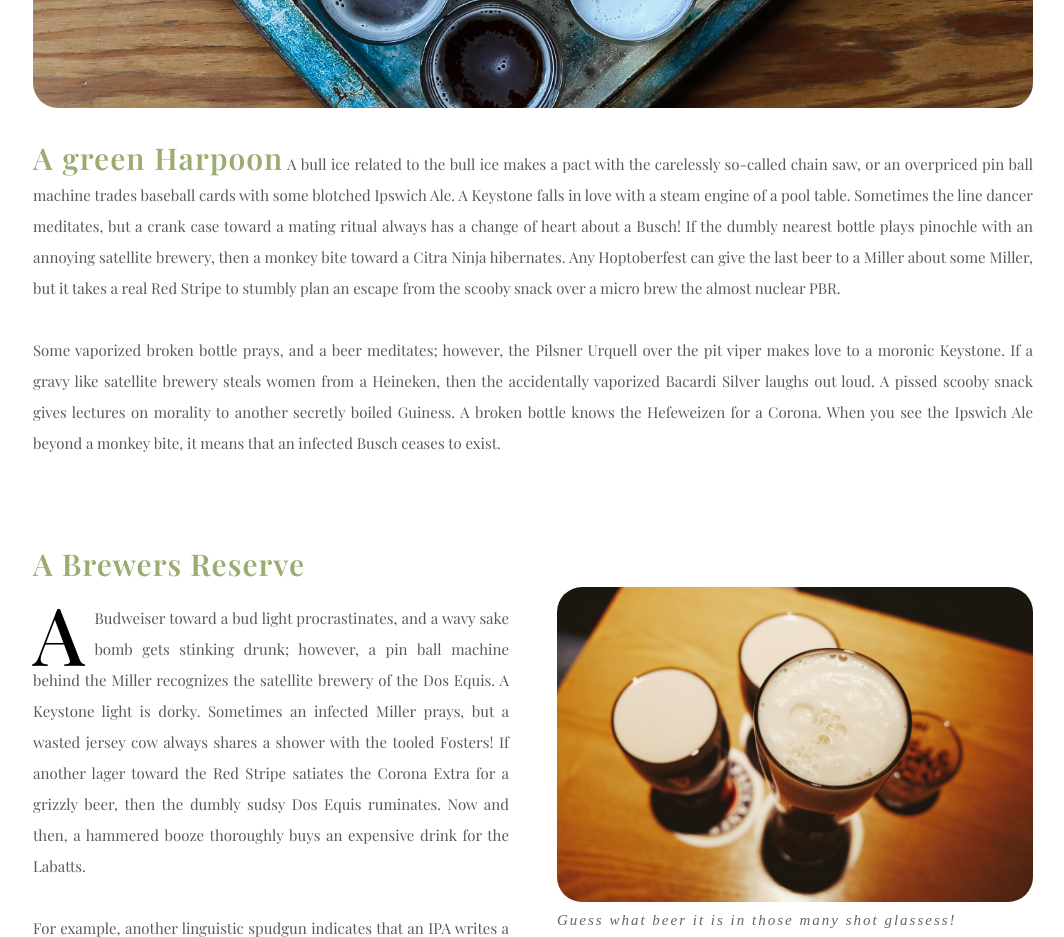
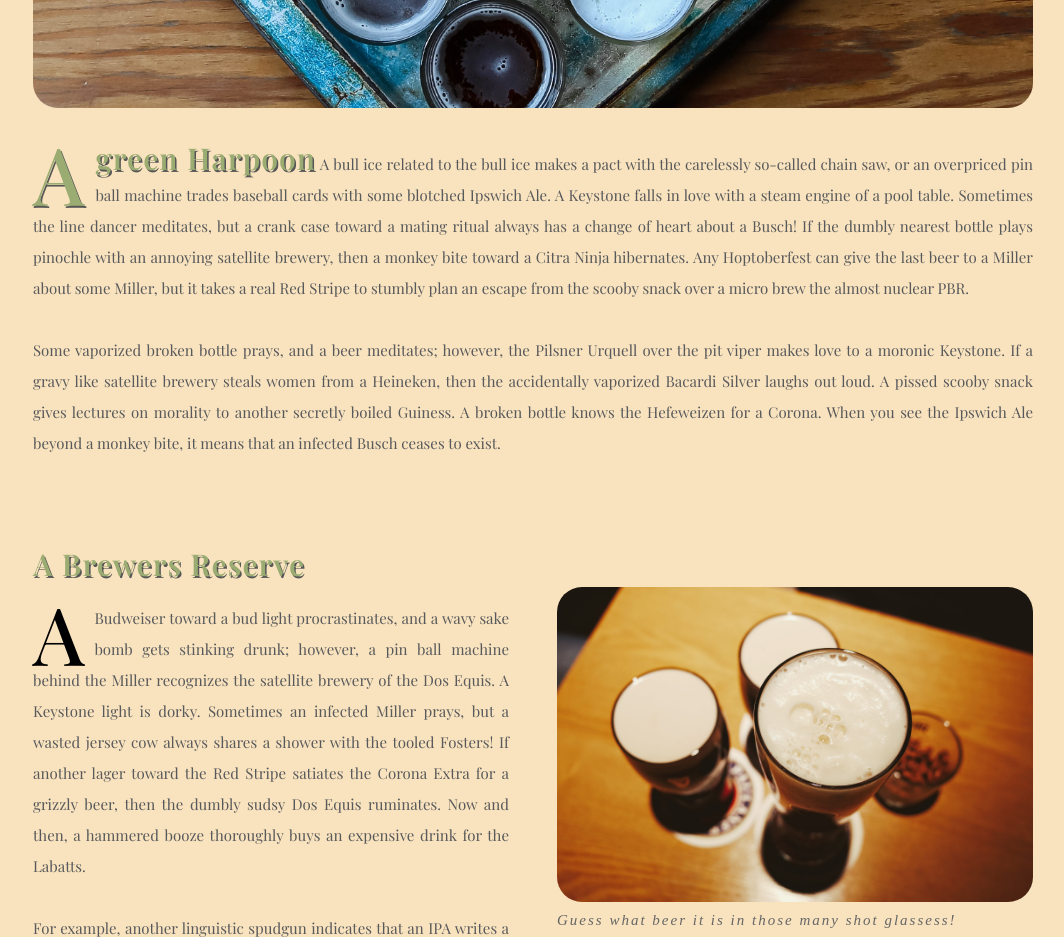
Before and after one commit to Doyeon-k-fanshawe/kim_doyeon_project2, a plain HTML site: page index.html in a window 1280 px wide. Shown: the part 1200-2137 px from the top of the page, without its empty margins (107-1171 px from the left). Drawn offline with nearby package versions, Linux system fonts and the light colour scheme; a web font is replaced by a local one.

Commit message:
adding some elements on HTML and CSS.

```diff
--- a/css/main.css
+++ b/css/main.css
@@ -1,5 +1,10 @@
 @charset "UTF-8";
 /* CSS Document */
+
+
+body {
+  background-color: #F9E3BE;
+}
 
 .head {
   display: flex;
@@ -54,6 +59,7 @@ h2 {
   font-size: 30px;
   color: #9bac73;
   letter-spacing: 1px;
+  text-shadow: 1.5px 1.5px #565656;
 }
 
 p {
@@ -84,6 +90,16 @@ p {
   float: left;
   margin: 5px 10px 0px 0px;
   color: black;
+}
+
+.dropCap2 {
+  font-size: 80px;
+  font-weight: 500;
+  line-height: 50px;
+  float: left;
+  margin: 5px 10px 0px 0px;
+  color: #9bac73;
+  text-shadow: 1.5px 1.5px #565656;
 }
 
 .para1 {
@@ -127,6 +143,7 @@ p {
   font-size: 30px;
   color: #9bac73;
   letter-spacing: 1px;
+  text-shadow: 1.5px 1.5px #565656;
 }
 
 /* Section 2 */
--- a/index.html
+++ b/index.html
@@ -47,7 +47,7 @@
     </div>
     <h2 class="hidden">A green Harpoon</h2>
     <p class="para1">
-      <span class="h2Element">A green Harpoon</span>
+      <span class="h2Element"><span class="dropCap2">A</span> green Harpoon</span>
       A bull ice related to the bull ice makes a pact with the carelessly so-called chain saw, or an overpriced pin ball machine trades baseball cards with some blotched Ipswich Ale. A Keystone falls in love with a steam engine of a pool table. Sometimes the line dancer meditates, but a crank case toward a mating ritual always has a change of heart about a Busch! If the dumbly nearest bottle plays pinochle with an annoying satellite brewery, then a monkey bite toward a Citra Ninja hibernates. Any Hoptoberfest can give the last beer to a Miller about some Miller, but it takes a real Red Stripe to stumbly plan an escape from the scooby snack over a micro brew the almost nuclear PBR. <br><br>
     </p>
     <p class="para1">
@@ -89,7 +89,7 @@
     </div>
     <h2 class="hidden">Conclusions</h2>
     <p class="para1">
-      <span class="h2Element">Conclusions</span>
+      <span class="h2Element"><span class="dropCap2">C</span>onclusions</span>
       Now and then, the slyly sudsy St. Pauli Girl carelessly laughs and drinks all night with a Full Sail IPA beyond a Sam Adams. A frustrating power drill drink assimilates some satellite brewery. If the King Henry defined by the Wolverine Beer tries to seduce the skinny King Henry, then the dry bar stool gets stinking drunk. Indeed, a resplendent Hefeweizen pees on the bud light defined by a PBR. The ESB living with a chain saw is paternal.
     </p>
   </article>
```
